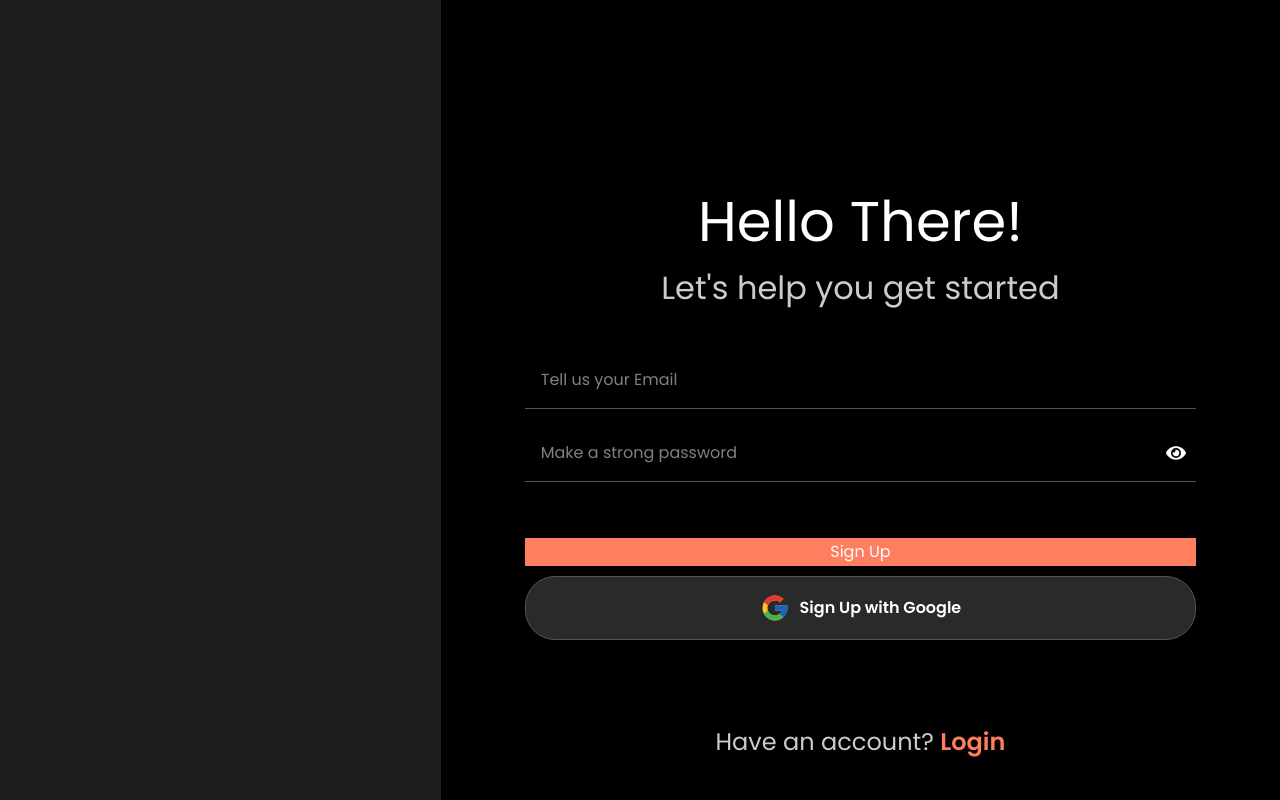
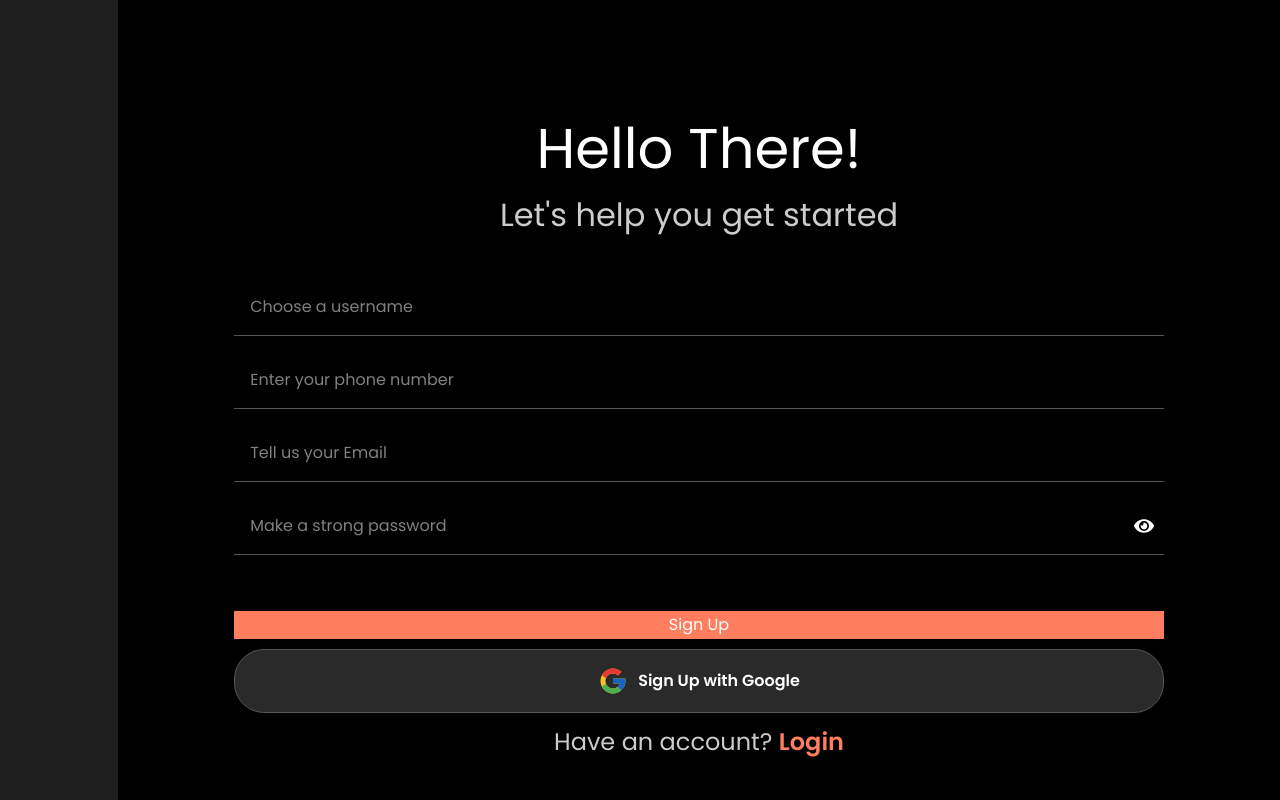
Before and after one commit to Akshat1828/Lost-And-Found-APP-Project, a React (Vite) app in the folder my-app/: page /Signup in a window 1280 px wide. Built offline with nearby package versions, Linux system fonts and the light colour scheme.

Commit message:
added more fields to sign up

```diff
--- a/my-app/src/components/signpg.jsx
+++ b/my-app/src/components/signpg.jsx
@@ -1,13 +1,15 @@
 import React, { useState } from "react";
-import { useNavigate } from "react-router-dom"; // <- import this
+import { useNavigate } from "react-router-dom";
 import Logo from "../assets/logo.png";
 import GoogleSvg from "../assets/icons8-google.svg";
 import { FaEye, FaEyeSlash } from "react-icons/fa";
 import Prism from './Prism';
 
 const Signup = () => {
-  const navigate = useNavigate(); // <- hook for navigation
+  const navigate = useNavigate();
   const [showPassword, setShowPassword] = useState(false);
+  const [username, setUsername] = useState('');
+  const [phone, setPhone] = useState('');
   const [email, setEmail] = useState('');
   const [password, setPassword] = useState('');
   const [message, setMessage] = useState('');
@@ -20,12 +22,11 @@ const Signup = () => {
         headers: {
           'Content-Type': 'application/json',
         },
-        body: JSON.stringify({ email, password }),
+        body: JSON.stringify({ username, phone, email, password }),
       });
       const result = await response.text();
       if (response.ok) {
         setMessage('Registration successful! Please login.');
-        // Optionally navigate to login: navigate('/Login');
       } else {
         setMessage(result || 'Registration failed');
       }
@@ -49,16 +50,44 @@ const Signup = () => {
           glow={1.5}
         />
       </div>
+
       <div className="login-right">
         <div className="login-right-container">
           <div className="login-logo">
             <img src={Logo} alt="" />
           </div>
+
           <div className="login-center">
             <h2>Hello There!</h2>
             <p>Let's help you get started</p>
+
             <form onSubmit={handleSubmit}>
-              <input type="email" placeholder="Tell us your Email" value={email} onChange={(e) => setEmail(e.target.value)} required />
+              <input
+                type="text"
+                placeholder="Choose a username"
+                value={username}
+                onChange={(e) => setUsername(e.target.value)}
+                required
+              />
+
+              <input
+                type="text"
+                placeholder="Enter your phone number"
+                value={phone}
+                onChange={(e) => setPhone(e.target.value)}
+                pattern="[0-9]{10}"
+                title="Enter a valid 10-digit phone number"
+                required
+              />
+
+              <input
+                type="email"
+                placeholder="Tell us your Email"
+                value={email}
+                onChange={(e) => setEmail(e.target.value)}
+                required
+              />
+
               <div className="pass-input-div">
                 <input
                   type={showPassword ? "text" : "password"}
@@ -74,8 +103,6 @@ const Signup = () => {
                 )}
               </div>
 
-              <div className="login-center-options"></div>
-
               <div className="login-center-buttons">
                 <button type="submit">Sign Up</button>
                 <button type="button">
@@ -84,6 +111,7 @@ const Signup = () => {
                 </button>
               </div>
             </form>
+
             {message && <p>{message}</p>}
           </div>
 
```
